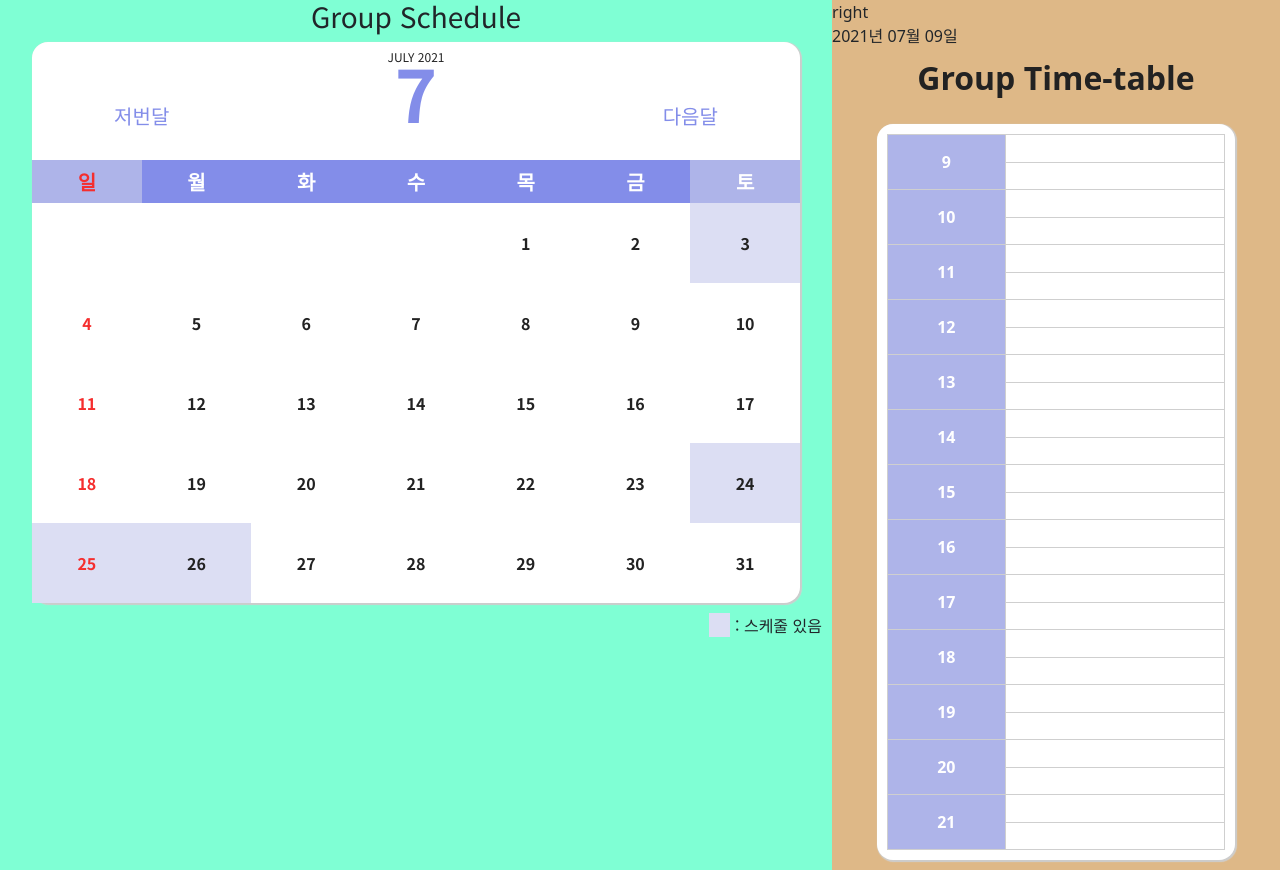
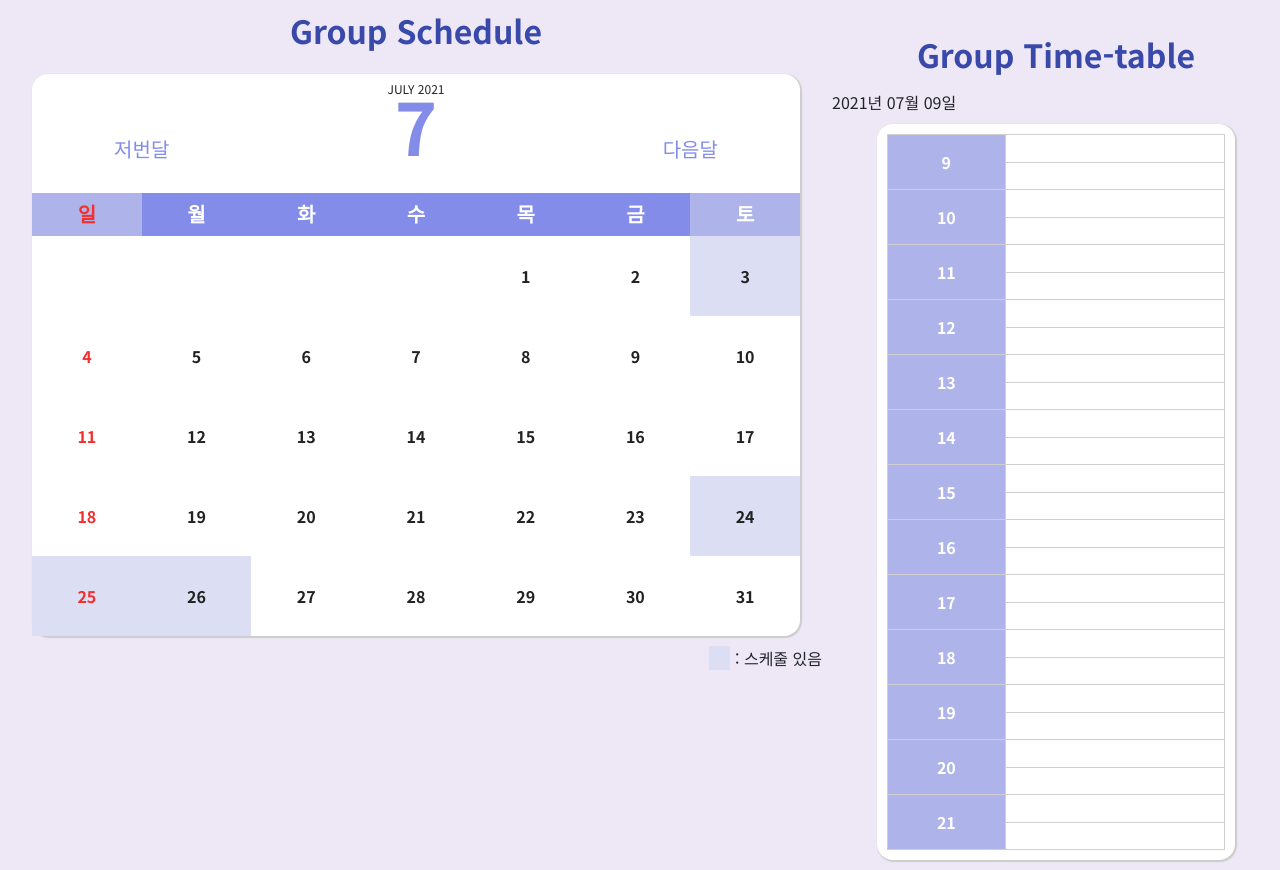
Before and after one commit to kminzy/Heroku_Groumee, a Django app: page /group/3 in a window 1280 px wide. Run offline with Django 3.2, Linux system fonts and the light colour scheme; data comes from the database, SQL or seed files in the repository; data that the repository does not hold is empty.

Commit message:
groupCalendar css

```diff
--- a/calendarproject/groupmeet/static/css/groupcalendar.css
+++ b/calendarproject/groupmeet/static/css/groupcalendar.css
@@ -1,5 +1,6 @@
 .main-section, .calendar-info{
     display: flex;
+    font-family: 'Noto Sans KR', sans-serif;
 }
 
 .calendar-info{
@@ -10,12 +11,19 @@
 
 .left-section{
     width: 65%;
-    background-color: aquamarine;
-    font-family: 'Noto Sans KR', sans-serif;
+    background-color: #ede7f6;
+    text-align: center;
 }
 
 .left-section h3{
     text-align: center;
+    margin-top: 10px;
+    font-size: 2rem !important;
+    color : #3849aa !important;
+    line-height: 2.5rem;
+    padding-top: 0 !important;
+    padding-bottom: 1rem !important;
+    font-weight:600;
 }
 
 .calendar-section{
@@ -50,7 +58,7 @@
 
 .right-section{
     width: 35%;
-    background-color: burlywood;
+    background-color: #ede7f6;
 }
 
 .calendar{
@@ -140,7 +148,7 @@ td:first-child, th:first-child{
 .group-name{
     margin-top: 10px;
     font-size: 2rem !important;
-    color : #222222 !important;
+    color : #3849aa !important;
     line-height: 2.5rem;
     padding-top: 0 !important;
     padding-bottom: 1rem !important;
--- a/calendarproject/groupmeet/templates/groupCalendar.html
+++ b/calendarproject/groupmeet/templates/groupCalendar.html
@@ -42,16 +42,15 @@
       </div>
 
       <div class="right-section">
-        right
         <br />
-        {%if date%}
-          {{date.0}}년 {{date.1}}월 {{date.2}}일<br>
-        {%endif%}
-
 
         <div class="table-title">
           <span class="group-name">Group Time-table</span>
         </div>
+
+        {%if date%}
+          {{date.0}}년 {{date.1}}월 {{date.2}}일<br>
+        {%endif%}
         <div class="table-section">
           <div class="table-content">
             <table class="time-table">
```
Lines whose indentation alone changed are shown as unchanged.
